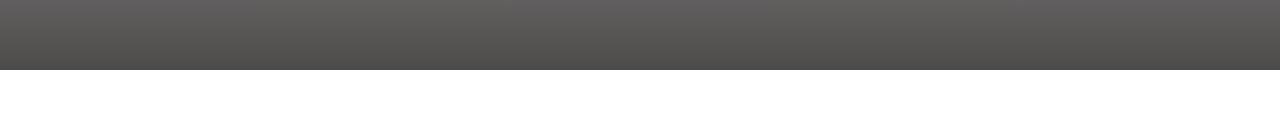
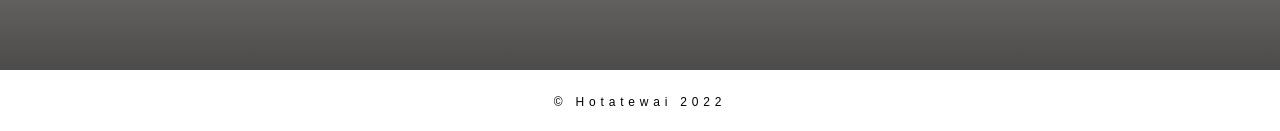
Before and after one commit to hotatekainomodel/Myportfolio, a plain HTML site: page index.html in a window 1280 px wide. Shown: the part 3148-3279 px from the top of the page. Before the commit the page ends 3218 px from the top, so only its background shows below. Drawn offline with nearby package versions, Linux system fonts and the light colour scheme.

Commit message:
Update index.html
Signed-off-by: ほたてわい <82103761+hotatekainomodel@users.noreply.github.com>

```diff
--- a/index.html
+++ b/index.html
@@ -180,6 +180,12 @@
 	</div>
 </section>
 
+<!------------------------------------------------
+	* フッター
+-------------------------------------------------->
+<footer>
+	<small translate="no">&copy Hotatewai 2022</small>
+</footer>
 
 
 
```
